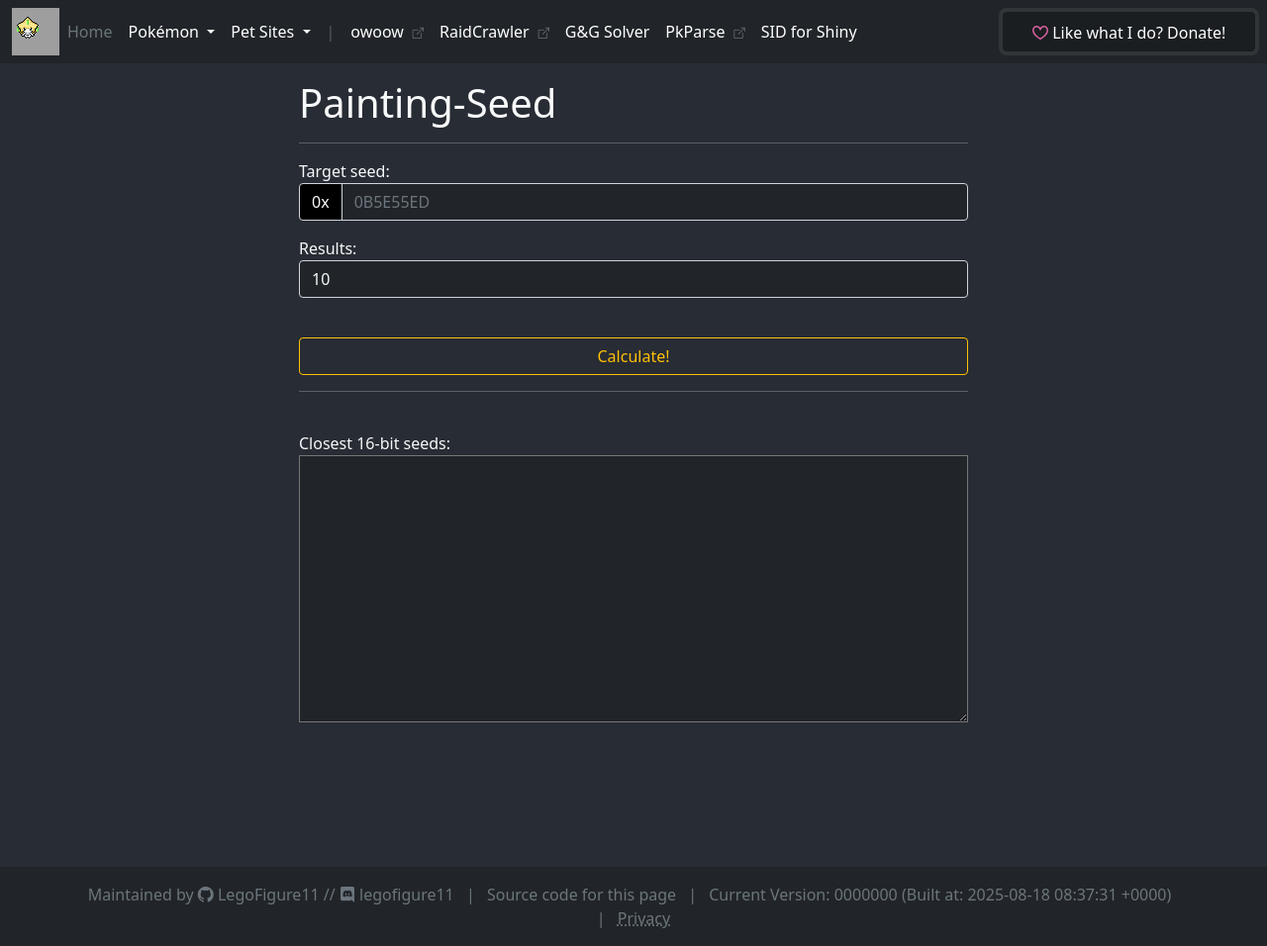
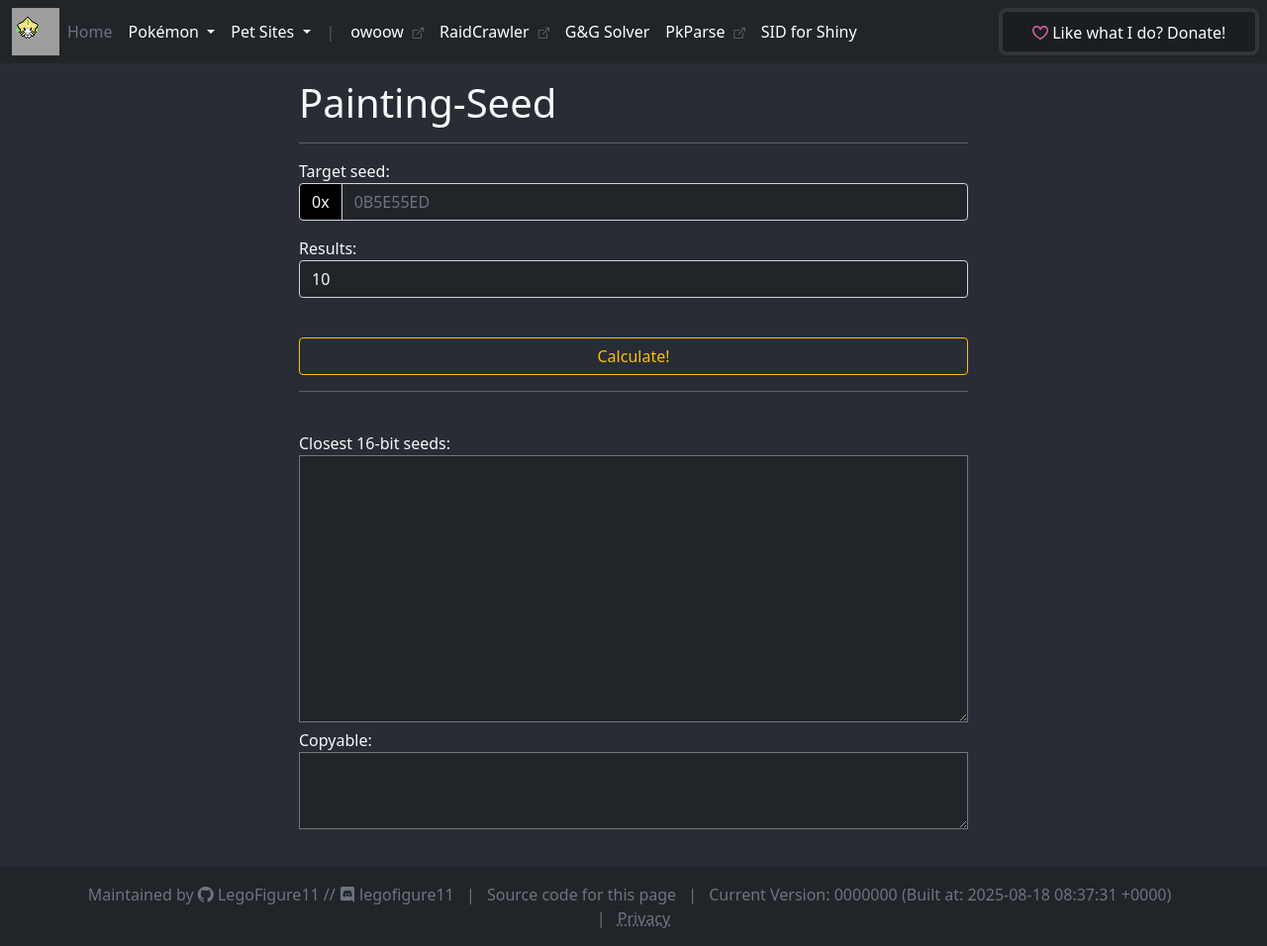
Before and after one commit to LegoFigure11/legofigure11.github.io, a Jekyll site: the page built from tools/painting-seed/index.html, in a window 1280 px wide and 956 px high. Shown: the whole window at 99% size. Built offline with Jekyll 4.4.1, drawn with Linux system fonts in a browser that asks for light colours; comment, search, counter and statistics services are not loaded; grey boxes are pictures that could not be loaded.

Commit message:
Add SM's requested paintingseed change

```diff
--- a/tools/painting-seed/index.html
+++ b/tools/painting-seed/index.html
@@ -40,6 +40,8 @@ permalink: /tools/painting-seed/
 
 <label for="results">Closest 16-bit seeds:</label>
 <textarea class="text-light bg-dark font-monospace w-100" id="results" rows="11" contenteditable="false"></textarea>
+<label for="resultsc">Copyable:</label>
+<textarea class="text-light bg-dark font-monospace w-100" id="resultsc" rows="3" contenteditable="false"></textarea>
 
 <script src="../js/lcrng.js"></script>
 <script>
```
Also changed, not shown: other parts of tools/painting-seed/index.html (+3 -1 lines).
